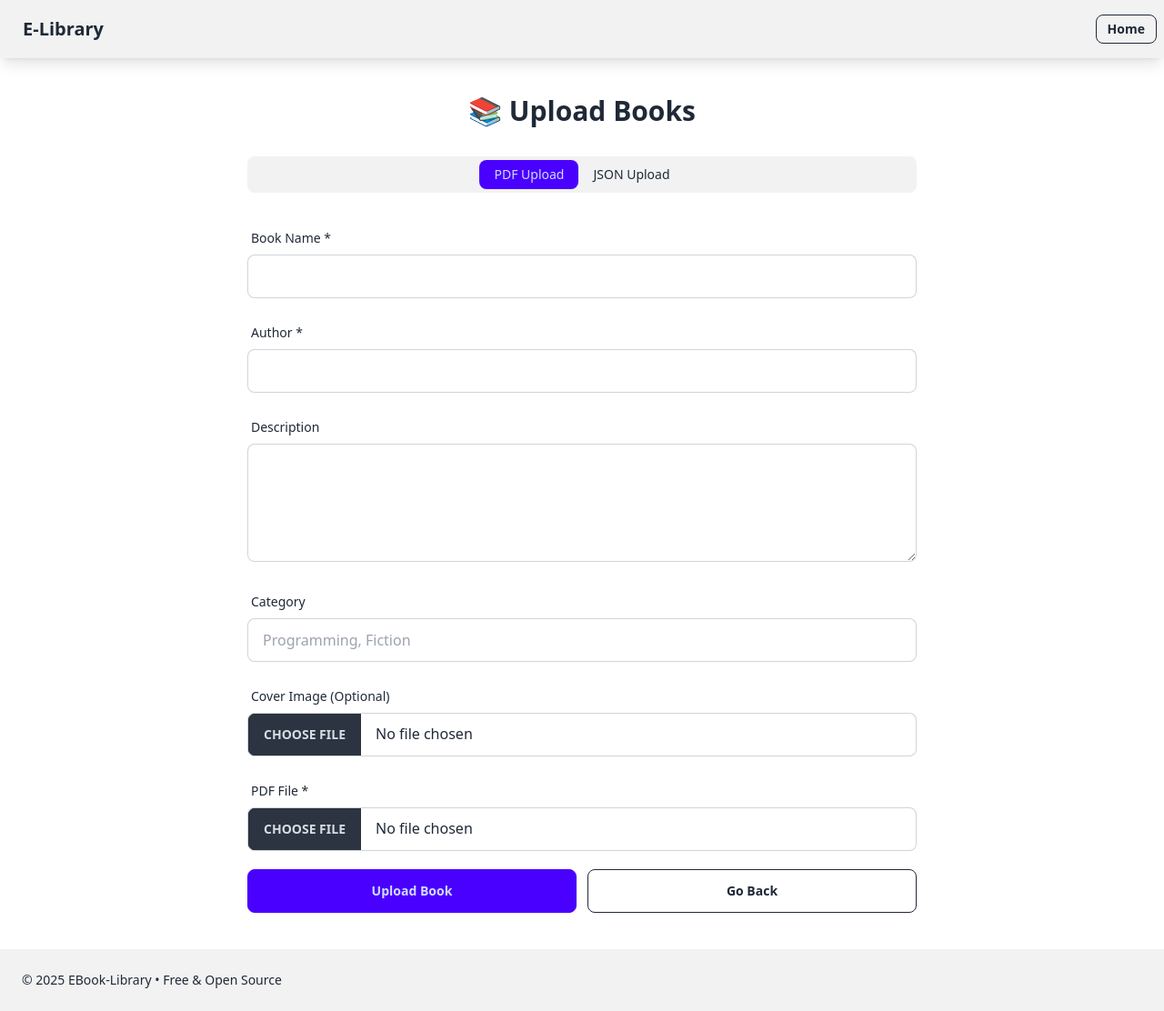
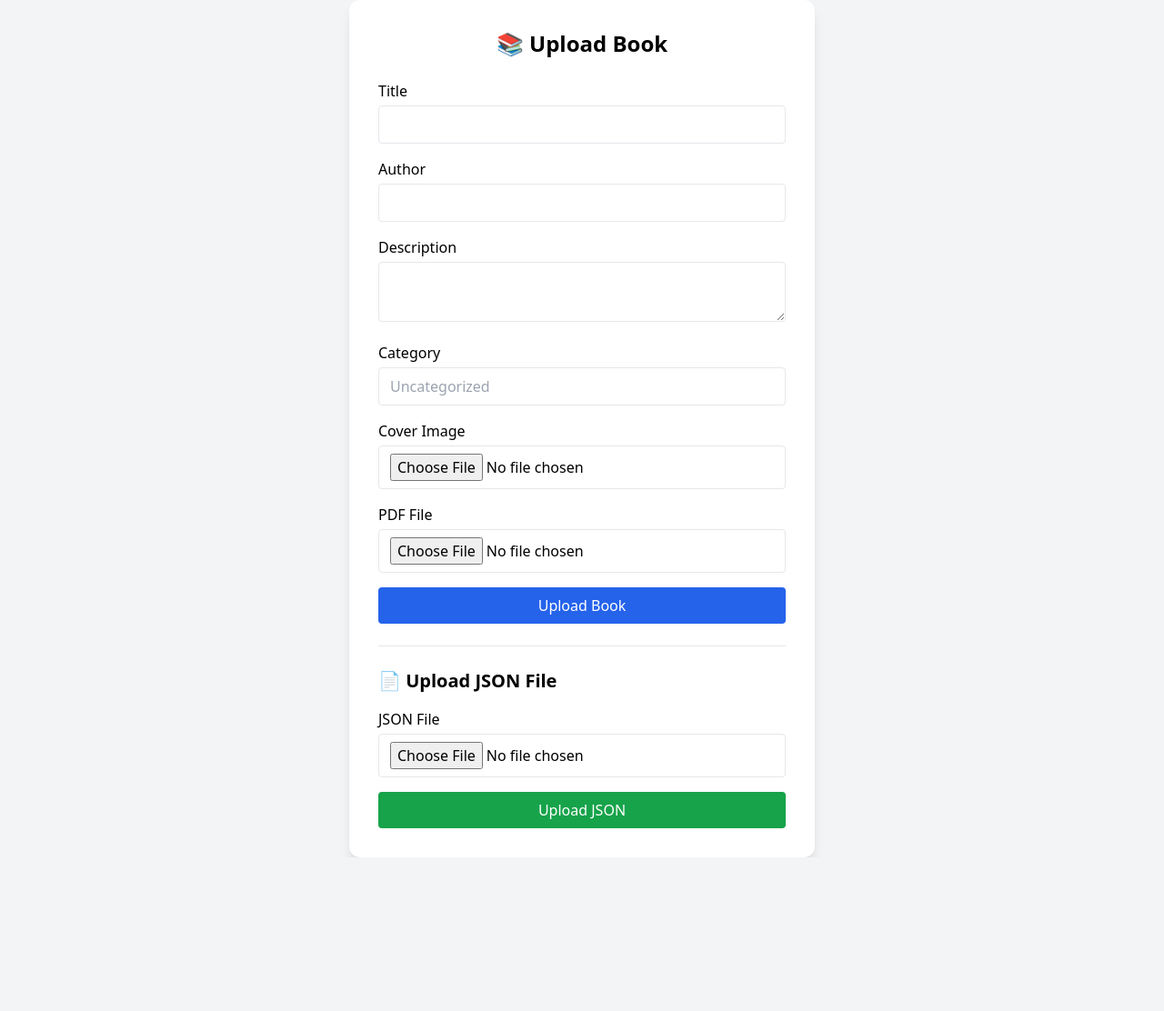
Before and after one commit to ChetanYalij/ebooklibrary, a Flask app: page /upload in a window 1280 px wide. Shown: the whole page at 91% size. After the commit the page ends 943 px from the top, so only its background shows below. Run offline with Flask 3, Linux system fonts and the light colour scheme; the visitor is signed in with stand-in values (Sample User, id 1); some libraries are stand-ins or nearby versions.

Commit message:
Initial commit of ebooklibrary project

```diff
--- a/app.py
+++ b/app.py
@@ -20,7 +20,8 @@ app = Flask(__name__)
 app.secret_key = os.getenv("SECRET_KEY", "change-this-secret-key")
 
 # ------------------- ADMIN CONFIG -------------------
-ADMIN_EMAIL = "chetanyalij3151@gmail.com"
+ADMIN_EMAIL = os.getenv("ADMIN_EMAIL")
+ADMIN_PASSWORD = os.getenv("ADMIN_PASSWORD")
 
 # ------------------- Decorators -------------------
 def login_required(f):
@@ -32,18 +33,15 @@ def login_required(f):
         return f(*args, **kwargs)
     return decorated_function
 
-
 def admin_required(f):
     @wraps(f)
     def decorated_function(*args, **kwargs):
         if "user_email" not in session:
             flash("Login required", "error")
             return redirect(url_for("login"))
-
         if not session.get("is_admin"):
             flash("Admin access only", "error")
             return redirect(url_for("index"))
-
         return f(*args, **kwargs)
     return decorated_function
 
@@ -56,7 +54,6 @@ cloudinary.config(
 
 # ------------------- Database -------------------
 DATABASE_URL = os.getenv("DATABASE_URL")
-
 if DATABASE_URL and DATABASE_URL.startswith("postgres://"):
     DATABASE_URL = DATABASE_URL.replace("postgres://", "postgresql://", 1)
 
@@ -79,7 +76,6 @@ class User(db.Model):
     name = db.Column(db.String(100))
     is_admin = db.Column(db.Boolean, default=False)
 
-
 class Book(db.Model):
     id = db.Column(db.Integer, primary_key=True)
     title = db.Column(db.String(200), nullable=False)
@@ -92,16 +88,16 @@ class Book(db.Model):
 # ------------------- Create Tables + Admin -------------------
 with app.app_context():
     db.create_all()
-
-    admin = User.query.filter_by(email=ADMIN_EMAIL).first()
-    if not admin:
-        admin = User(
-            email=ADMIN_EMAIL,
-            password=generate_password_hash("India@11"),
-            is_admin=True
-        )
-        db.session.add(admin)
-        db.session.commit()
+    if ADMIN_EMAIL and ADMIN_PASSWORD:
+        admin = User.query.filter_by(email=ADMIN_EMAIL).first()
+        if not admin:
+            admin = User(
+                email=ADMIN_EMAIL,
+                password=generate_password_hash(ADMIN_PASSWORD),
+                is_admin=True
+            )
+            db.session.add(admin)
+            db.session.commit()
 
 # =================== PUBLIC ROUTES ===================
 @app.route("/")
@@ -109,69 +105,50 @@ def index():
     books = Book.query.all()
     return render_template("index.html", books=books)
 
-
 @app.route("/about")
 def about():
     return render_template("about.html")
-
 
 @app.route("/contact")
 def contact():
     return render_template("contact.html")
 
-# =================== AUTH ===================
-@app.route("/register", methods=["GET", "POST"])
-def register():
-    if request.method == "POST":
-        email = request.form.get("email")
-        password = request.form.get("password")
-        confirm = request.form.get("confirm_password")
+@app.route("/book/<int:book_id>")
+def book_detail(book_id):
+    book = Book.query.get_or_404(book_id)
+    return render_template("book_detail.html", book=book)
 
-        if not email or not password or not confirm:
-            flash("All fields are required", "error")
-            return redirect(url_for("register"))
-
-        if password != confirm:
-            flash("Passwords do not match", "error")
-            return redirect(url_for("register"))
-
-        if User.query.filter_by(email=email).first():
-            flash("Email already exists", "error")
-            return redirect(url_for("register"))
-
-        user = User(
-            email=email,
-            password=generate_password_hash(password)
-        )
-        db.session.add(user)
-        db.session.commit()
-
-        flash("Registration successful! Please login.", "success")
-        return redirect(url_for("login"))
-
-    return render_template("register.html")
-
-
+# =================== AUTH (NORMAL USERS) ===================
 @app.route("/login", methods=["GET", "POST"])
 def login():
     if request.method == "POST":
         email = request.form.get("email")
         password = request.form.get("password")
-
-        user = User.query.filter_by(email=email).first()
-
+        user = User.query.filter_by(email=email, is_admin=False).first()
         if not user or not check_password_hash(user.password, password):
-            flash("Invalid email or password", "error")
+            flash("Invalid credentials", "error")
             return redirect(url_for("login"))
-
         session["user_id"] = user.id
         session["user_email"] = user.email
-        session["is_admin"] = user.is_admin
-
+        session["is_admin"] = False
         return redirect(url_for("index"))
-
     return render_template("login.html")
 
+# =================== ADMIN LOGIN ===================
+@app.route("/ebooklibrary-admin-9382-login", methods=["GET", "POST"])
+def secret_admin_login():
+    if request.method == "POST":
+        email = request.form.get("email")
+        password = request.form.get("password")
+        user = User.query.filter_by(email=email, is_admin=True).first()
+        if not user or not check_password_hash(user.password, password):
+            flash("Invalid admin credentials", "error")
+            return redirect(request.url)
+        session["user_id"] = user.id
+        session["user_email"] = user.email
+        session["is_admin"] = True
+        return redirect(url_for("admin_dashboard"))
+    return render_template("admin_login.html")
 
 @app.route("/logout")
 def logout():
@@ -182,33 +159,47 @@ def logout():
 @app.route("/api/search")
 def api_search():
     q = request.args.get("q", "").strip()
-
     if len(q) < 2:
         return jsonify([])
-
     results = Book.query.filter(
         (Book.title.ilike(f"%{q}%")) |
         (Book.author.ilike(f"%{q}%"))
-    ).limit(5).all()
-
-    return jsonify([
-        {"title": b.title, "author": b.author}
-        for b in results
-    ])
-
+    ).limit(6).all()
+    return jsonify([{"id": b.id, "title": b.title, "author": b.author} for b in results])
 
 @app.route("/search")
 def search():
     query = request.args.get("query", "")
     books = []
-
     if query:
         books = Book.query.filter(
             (Book.title.ilike(f"%{query}%")) |
             (Book.author.ilike(f"%{query}%"))
         ).all()
+    return render_template("search_results.html", books=books, query=query)
 
-    return render_template("search_results.html", books=books, query=query)
+# =================== REGISTER ===================
+@app.route("/register", methods=["GET", "POST"])
+def register():
+    if request.method == "POST":
+        email = request.form.get("email")
+        password = request.form.get("password")
+        confirm = request.form.get("confirm_password")
+        if not email or not password or not confirm:
+            flash("All fields are required", "error")
+            return redirect(url_for("register"))
+        if password != confirm:
+            flash("Passwords do not match", "error")
+            return redirect(url_for("register"))
+        if User.query.filter_by(email=email).first():
+            flash("Email already exists", "error")
+            return redirect(url_for("register"))
+        user = User(email=email, password=generate_password_hash(password), is_admin=False)
+        db.session.add(user)
+        db.session.commit()
+        flash("Registration successful. Please login.", "success")
+        return redirect(url_for("login"))
+    return render_template("register.html")
 
 # =================== ADMIN DASHBOARD ===================
 @app.route("/admin")
@@ -216,14 +207,8 @@ def search():
 def admin_dashboard():
     total_books = Book.query.count()
     total_authors = db.session.query(Book.author).distinct().count()
-
-    category_stats = db.session.query(
-        Book.category,
-        func.count(Book.id)
-    ).group_by(Book.category).all()
-
+    category_stats = db.session.query(Book.category, func.count(Book.id)).group_by(Book.category).all()
     recent_books = Book.query.order_by(Book.id.desc()).limit(5).all()
-
     return render_template(
         "admin_dashboard.html",
         total_books=total_books,
@@ -232,7 +217,7 @@ def admin_dashboard():
         recent_books=recent_books
     )
 
-# =================== UPLOAD ===================
+# =================== UPLOAD BOOK ===================
 @app.route("/upload", methods=["GET", "POST"])
 @admin_required
 def upload():
@@ -270,46 +255,38 @@ def upload():
 
         db.session.add(book)
         db.session.commit()
-
+        flash("Book uploaded successfully!", "success")
         return redirect(url_for("admin_dashboard"))
 
     return render_template("upload.html")
 
-# =================== JSON UPLOAD ===================
-@app.route("/upload_json", methods=["GET", "POST"])
+# =================== UPLOAD JSON ===================
+@app.route("/upload_json", methods=["POST"])
 @admin_required
 def upload_json():
-    if request.method == "POST":
-        file = request.files.get("json_file")
+    file = request.files.get("json_file")
+    if not file or not file.filename.endswith(".json"):
+        flash("Invalid JSON file", "error")
+        return redirect(url_for("upload"))
 
-        if not file or not file.filename.endswith(".json"):
-            flash("Invalid JSON file", "error")
-            return redirect(request.url)
+    data = json.load(file)
+    for b in data:
+        if not b.get("title") or not b.get("author"):
+            continue
+        if Book.query.filter_by(title=b["title"], author=b["author"]).first():
+            continue
+        db.session.add(Book(
+            title=b["title"],
+            author=b["author"],
+            description=b.get("description", ""),
+            category=b.get("category", "Uncategorized"),
+            cover_url=b.get("cover_url"),
+            pdf_url=b.get("pdf_url")
+        ))
 
-        data = json.load(file)
-
-        for b in data:
-            if not b.get("title") or not b.get("author"):
-                continue
-
-            if Book.query.filter_by(
-                title=b["title"], author=b["author"]
-            ).first():
-                continue
-
-            db.session.add(Book(
-                title=b["title"],
-                author=b["author"],
-                description=b.get("description", ""),
-                category=b.get("category", "Uncategorized"),
-                cover_url=b.get("cover_url"),
-                pdf_url=b.get("pdf_url")
-            ))
-
-        db.session.commit()
-        return redirect(url_for("admin_dashboard"))
-
-    return render_template("upload.html")
+    db.session.commit()
+    flash("JSON uploaded successfully!", "success")
+    return redirect(url_for("admin_dashboard"))
 
 # =================== RUN ===================
 if __name__ == "__main__":
--- a/templates/upload.html
+++ b/templates/upload.html
@@ -1,152 +1,77 @@
 <!DOCTYPE html>
-<html lang="en" class="scroll-smooth">
+<html lang="en">
 <head>
-  <meta charset="UTF-8" />
-  <meta name="viewport" content="width=device-width, initial-scale=1.0"/>
-  <title>Upload Books • E-BookLibrary</title>
+  <meta charset="UTF-8">
+  <title>Upload Book</title>
+  <script src="https://cdn.tailwindcss.com"></script>
+</head>
+<body class="bg-gray-100 min-h-screen flex items-center justify-center">
 
-  <!-- Tailwind + DaisyUI -->
-  <script src="https://cdn.tailwindcss.com"></script>
-  <link href="https://cdn.jsdelivr.net/npm/daisyui@4.12.10/dist/full.min.css" rel="stylesheet" />
-</head>
+<div class="bg-white p-8 rounded-xl shadow-lg w-full max-w-lg">
+  <h2 class="text-2xl font-bold text-center mb-6">📚 Upload Book</h2>
 
-<body class="bg-base-100 text-base-content min-h-screen flex flex-col">
+  {% with messages = get_flashed_messages(with_categories=true) %}
+    {% if messages %}
+      {% for category, message in messages %}
+        <div class="mb-4 text-sm {{ 'text-red-600' if category=='error' else 'text-green-600' }}">
+          {{ message }}
+        </div>
+      {% endfor %}
+    {% endif %}
+  {% endwith %}
 
-  <!-- Navbar -->
-  <div class="navbar bg-base-200 shadow-lg sticky top-0 z-50">
-    <div class="flex-1">
-      <a href="/" class="btn btn-ghost text-xl font-bold">E-Library</a>
-    </div>
-    <div class="flex-none gap-2">
-      <a href="/" class="btn btn-outline btn-sm">Home</a>
-    </div>
+  <!-- Normal Book Upload Form -->
+  <form method="POST" enctype="multipart/form-data" class="mb-6">
+    <div class="mb-4">
+      <label class="block mb-1 font-medium">Title</label>
+      <input type="text" name="title" required class="w-full border rounded px-3 py-2">
     </div>
 
-  <!-- Main Content -->
-  <main class="flex-grow">
-    <div class="max-w-3xl mx-auto px-4 py-10">
-
-      <h2 class="text-3xl font-bold mb-8 text-center">📚 Upload Books</h2>
-
-      <!-- Tabs -->
-      <div role="tablist" class="tabs tabs-boxed justify-center mb-8">
-        <a role="tab" class="tab tab-active" onclick="showTab('pdf')">PDF Upload</a>
-        <a role="tab" class="tab" onclick="showTab('json')">JSON Upload</a>
+    <div class="mb-4">
+      <label class="block mb-1 font-medium">Author</label>
+      <input type="text" name="author" required class="w-full border rounded px-3 py-2">
     </div>
 
-      <!-- ================= PDF UPLOAD ================= -->
-      <div id="pdf">
-        <form method="POST" enctype="multipart/form-data" class="space-y-5">
-
-          <div>
-            <label class="label"><span class="label-text">Book Name *</span></label>
-            <input type="text" name="title" required class="input input-bordered w-full" />
+    <div class="mb-4">
+      <label class="block mb-1 font-medium">Description</label>
+      <textarea name="description" class="w-full border rounded px-3 py-2"></textarea>
     </div>
 
-          <div>
-            <label class="label"><span class="label-text">Author *</span></label>
-            <input type="text" name="author" required class="input input-bordered w-full" />
+    <div class="mb-4">
+      <label class="block mb-1 font-medium">Category</label>
+      <input type="text" name="category" class="w-full border rounded px-3 py-2" placeholder="Uncategorized">
     </div>
 
-          <div>
-            <label class="label"><span class="label-text">Description</span></label>
-            <textarea name="description" rows="4" class="textarea textarea-bordered w-full"></textarea>
+    <div class="mb-4">
+      <label class="block mb-1 font-medium">Cover Image</label>
+      <input type="file" name="cover" accept="image/*" class="w-full border rounded px-3 py-2">
     </div>
 
-          <div>
-            <label class="label"><span class="label-text">Category</span></label>
-            <input type="text" name="category" placeholder="Programming, Fiction"
-                   class="input input-bordered w-full" />
+    <div class="mb-4">
+      <label class="block mb-1 font-medium">PDF File</label>
+      <input type="file" name="pdf" accept="application/pdf" required class="w-full border rounded px-3 py-2">
     </div>
 
-          <div>
-            <label class="label"><span class="label-text">Cover Image (Optional)</span></label>
-            <input type="file" name="cover" accept="image/*"
-                   class="file-input file-input-bordered w-full" />
+    <button type="submit" class="w-full bg-blue-600 text-white py-2 rounded hover:bg-blue-700">
+      Upload Book
+    </button>
+  </form>
+
+  <hr class="my-6">
+
+  <!-- JSON Upload Form -->
+  <h3 class="text-xl font-bold mb-4">📄 Upload JSON File</h3>
+  <form method="POST" action="{{ url_for('upload_json') }}" enctype="multipart/form-data">
+    <div class="mb-4">
+      <label class="block mb-1 font-medium">JSON File</label>
+      <input type="file" name="json_file" accept=".json" required class="w-full border rounded px-3 py-2">
     </div>
 
-          <div>
-            <label class="label"><span class="label-text">PDF File *</span></label>
-            <input type="file" name="pdf" accept=".pdf" required
-                   class="file-input file-input-bordered w-full" />
-          </div>
-
-          <div class="flex gap-3">
-            <button type="submit" class="btn btn-primary flex-1">Upload Book</button>
-            <a href="{{ url_for('index') }}" class="btn btn-outline flex-1">Go Back</a>
-          </div>
+    <button type="submit" class="w-full bg-green-600 text-white py-2 rounded hover:bg-green-700">
+      Upload JSON
+    </button>
   </form>
 </div>
 
-      <!-- ================= JSON UPLOAD ================= -->
-      <div id="json" class="hidden">
-        <div class="card bg-base-200 shadow-lg">
-          <div class="card-body">
-            <h3 class="card-title">Upload JSON File</h3>
-            <p class="text-sm opacity-70">
-              Upload a JSON file to preview multiple books data.
-            </p>
-
-            <input type="file" id="fileInput" accept=".json"
-                   class="file-input file-input-bordered w-full mt-4" />
-
-            <pre id="output"
-                 class="mt-4 p-4 bg-base-100 border rounded-lg max-h-96 overflow-auto text-sm">
-            </pre>
-          </div>
-        </div>
-      </div>
-
-    </div>
-  </main>
-
-  <!-- Footer -->
-  <footer class="footer p-6 bg-base-200 text-center text-sm">
-    <div>© 2025 EBook-Library • Free & Open Source</div>
-  </footer>
-
-  <!-- Scripts -->
-  <script>
-    function showTab(tab) {
-      document.getElementById('pdf').classList.add('hidden');
-      document.getElementById('json').classList.add('hidden');
-      document.querySelectorAll('.tab').forEach(t => t.classList.remove('tab-active'));
-
-      if (tab === 'pdf') {
-        document.getElementById('pdf').classList.remove('hidden');
-        document.querySelectorAll('.tab')[0].classList.add('tab-active');
-      } else {
-        document.getElementById('json').classList.remove('hidden');
-        document.querySelectorAll('.tab')[1].classList.add('tab-active');
-      }
-    }
-
-    const fileInput = document.getElementById('fileInput');
-    const output = document.getElementById('output');
-
-    fileInput?.addEventListener('change', function (event) {
-      const file = event.target.files[0];
-      if (!file) {
-        output.textContent = 'No file selected.';
-        return;
-      }
-      if (!file.name.endsWith('.json')) {
-        output.textContent = 'Please select a JSON file.';
-        return;
-      }
-
-      const reader = new FileReader();
-      reader.onload = function (e) {
-        try {
-          const json = JSON.parse(e.target.result);
-          output.textContent = JSON.stringify(json, null, 2);
-        } catch (err) {
-          output.textContent = 'Invalid JSON: ' + err.message;
-        }
-      };
-      reader.readAsText(file);
-    });
-  </script>
-
 </body>
 </html>
```
Also changed, not shown: templates/admin_dashboard.html (+48 -9 lines), templates/admin_login.html (added, +62 -0 lines), templates/book_detail.html (added, +56 -0 lines), templates/edit_book.html (added, +44 -0 lines), templates/index.html (+32 -51 lines). Lines whose indentation alone changed are shown as unchanged.
